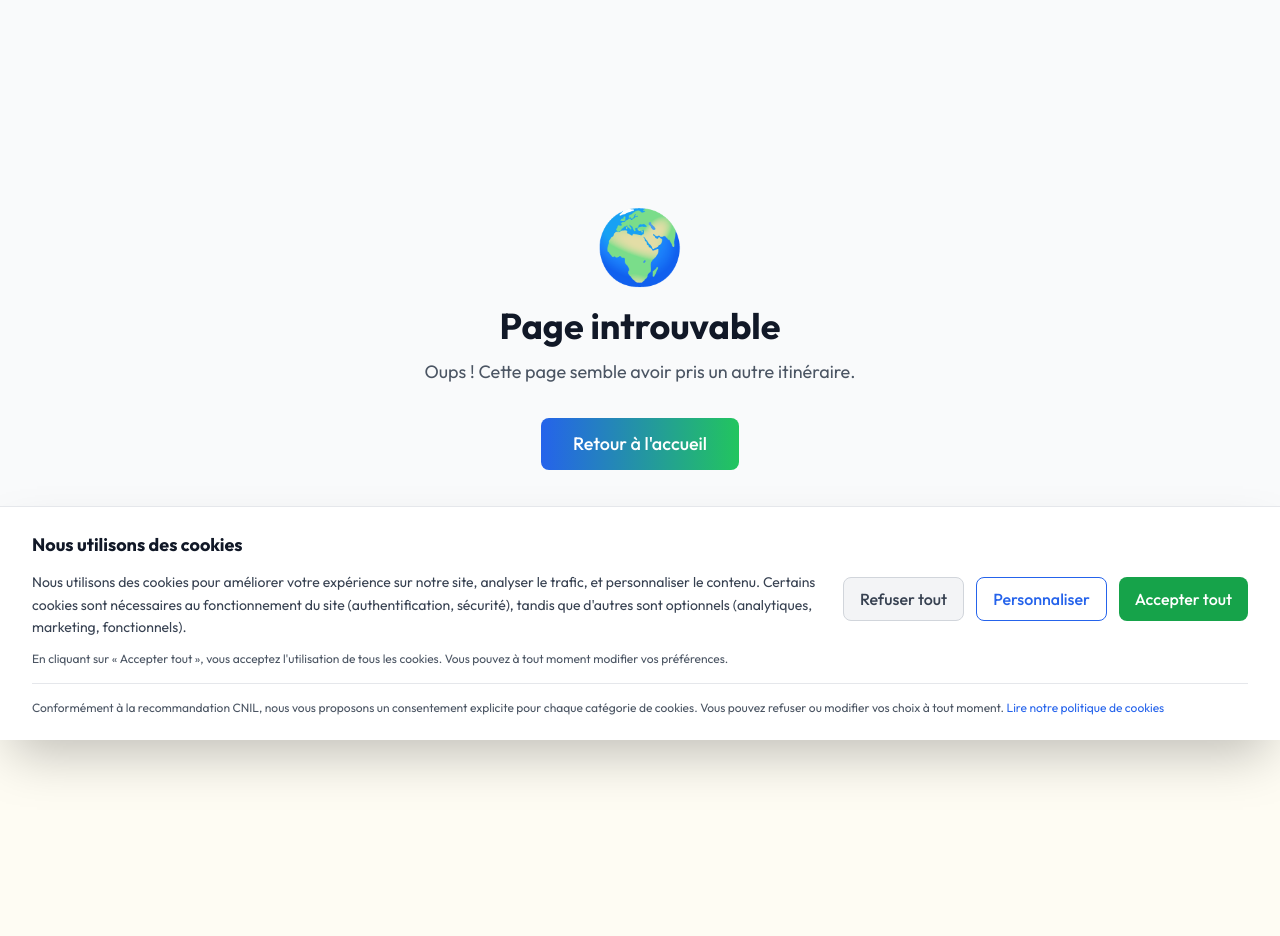
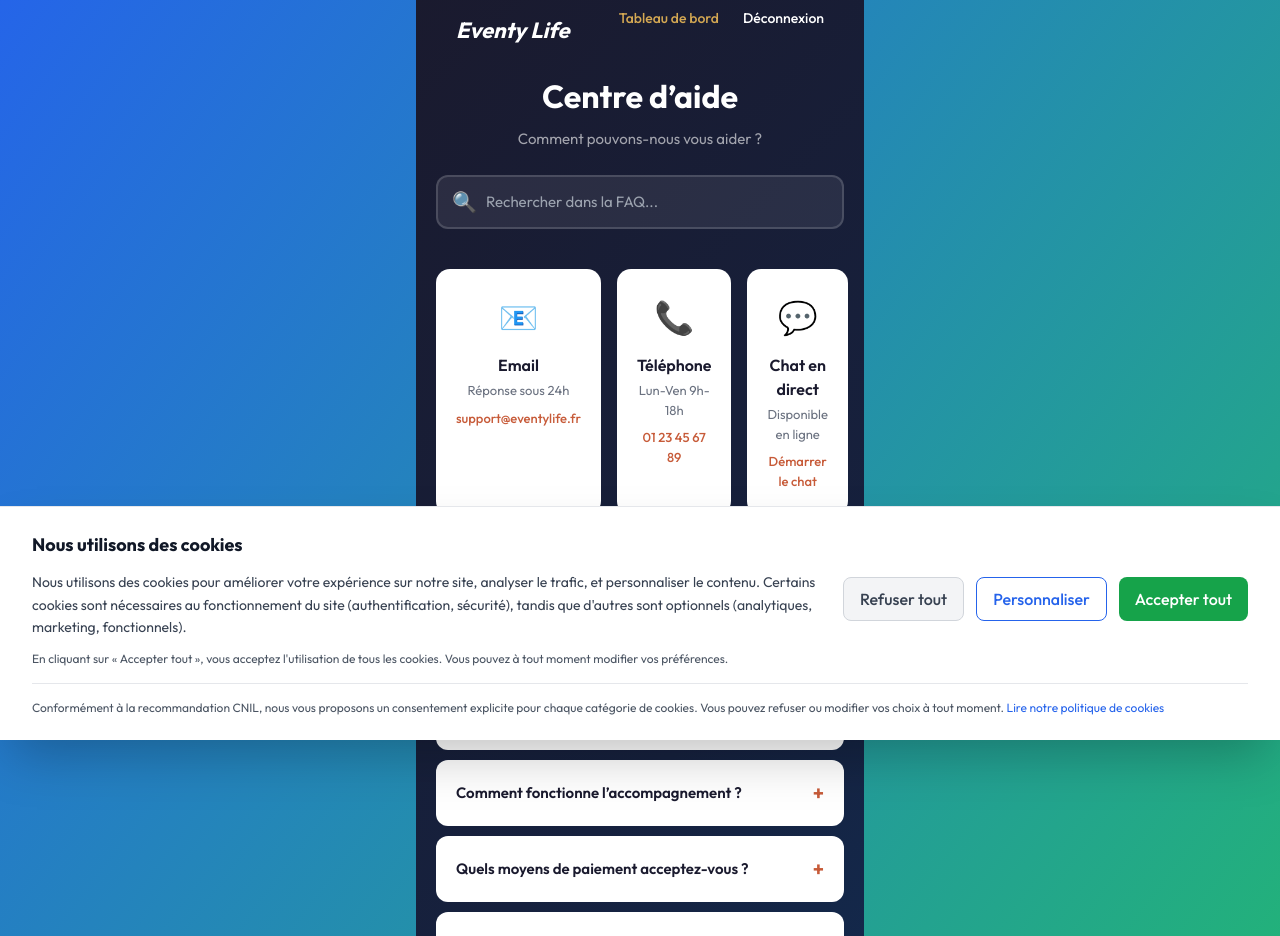
Before and after one commit to eventylife-hub/Eventylife, a Next.js app: page /aide in a window 1280 px wide. Before the commit this address had no page. Shown: the part 60-996 px from the top of the page. Before the commit the page ends 800 px from the top, so only its background shows below. Built offline with nearby package versions, Linux system fonts and the light colour scheme.

Commit message:
feat: add aide/help center page

```diff
--- /dev/null
+++ b/app/(auth)/aide/page.tsx
@@ -0,0 +1,166 @@
+'use client';
+import { useState } from 'react';
+
+const faqItems = [
+  {
+    question: "Comment r\u00e9server un voyage ?",
+    answer: "Parcourez nos voyages disponibles, s\u00e9lectionnez celui qui vous int\u00e9resse, choisissez vos options (chambre, transport, assurance) puis proc\u00e9dez au paiement s\u00e9curis\u00e9. Votre accompagnateur vous contactera ensuite pour organiser les d\u00e9tails."
+  },
+  {
+    question: "Puis-je annuler ma r\u00e9servation ?",
+    answer: "Oui, vous pouvez annuler votre r\u00e9servation depuis votre espace personnel. Les conditions d\u2019annulation d\u00e9pendent du d\u00e9lai avant le d\u00e9part : remboursement int\u00e9gral jusqu\u2019\u00e0 30 jours avant, 50% entre 30 et 15 jours, et aucun remboursement en dessous de 15 jours sauf assurance annulation."
+  },
+  {
+    question: "Comment fonctionne l\u2019accompagnement ?",
+    answer: "Chaque voyage est encadr\u00e9 par un accompagnateur d\u00e9di\u00e9 qui vous assiste de votre porte de d\u00e9part jusqu\u2019\u00e0 votre retour. Il g\u00e8re la logistique, r\u00e9pond \u00e0 vos questions et s\u2019assure que tout se passe parfaitement."
+  },
+  {
+    question: "Quels moyens de paiement acceptez-vous ?",
+    answer: "Nous acceptons les cartes bancaires (Visa, Mastercard), le paiement en 3 ou 4 fois sans frais, et le virement bancaire. Tous les paiements sont s\u00e9curis\u00e9s par Stripe."
+  },
+  {
+    question: "Puis-je voyager seul(e) ?",
+    answer: "Absolument ! Nos voyages de groupe sont ouverts \u00e0 tous, que vous voyagiez seul(e), en couple ou en famille. C\u2019est d\u2019ailleurs une excellente occasion de rencontrer d\u2019autres voyageurs."
+  },
+  {
+    question: "Comment modifier ma r\u00e9servation ?",
+    answer: "Rendez-vous dans votre espace \u00ab Mes r\u00e9servations \u00bb pour modifier les d\u00e9tails de votre voyage (chambre, options, voyageurs). Certaines modifications peuvent entra\u00eener un ajustement tarifaire."
+  },
+  {
+    question: "Que comprend le prix affich\u00e9 ?",
+    answer: "Le prix par personne inclut le transport (bus ou avion), l\u2019h\u00e9bergement, l\u2019accompagnement porte-\u00e0-porte et les activit\u00e9s mentionn\u00e9es dans le programme. Les repas et l\u2019assurance sont en option."
+  },
+  {
+    question: "Comment devenir accompagnateur partenaire ?",
+    answer: "Visitez notre page \u00ab Devenir Pro \u00bb pour d\u00e9couvrir le programme partenaire. Vous pourrez cr\u00e9er et vendre vos propres voyages sur notre plateforme apr\u00e8s une formation gratuite."
+  },
+];
+
+const contactOptions = [
+  {
+    icon: "\uD83D\uDCE7",
+    titre: "Email",
+    description: "R\u00e9ponse sous 24h",
+    action: "support@eventylife.fr",
+    lien: "mailto:support@eventylife.fr",
+  },
+  {
+    icon: "\uD83D\uDCDE",
+    titre: "T\u00e9l\u00e9phone",
+    description: "Lun-Ven 9h-18h",
+    action: "01 23 45 67 89",
+    lien: "tel:+33123456789",
+  },
+  {
+    icon: "\uD83D\uDCAC",
+    titre: "Chat en direct",
+    description: "Disponible en ligne",
+    action: "D\u00e9marrer le chat",
+    lien: "#",
+  },
+];
+
+export default function AidePage() {
+  const [openIndex, setOpenIndex] = useState<number | null>(null);
+  const [recherche, setRecherche] = useState('');
+
+  const filteredFaq = faqItems.filter(item =>
+    item.question.toLowerCase().includes(recherche.toLowerCase()) ||
+    item.answer.toLowerCase().includes(recherche.toLowerCase())
+  );
+
+  return (
+    <div style={{ minHeight: '100vh', background: 'linear-gradient(135deg, #1A1A2E 0%, #16213E 50%, #0F3460 100%)' }}>
+      <nav style={{ display: 'flex', justifyContent: 'space-between', alignItems: 'center', padding: '20px 40px', maxWidth: 900, margin: '0 auto' }}>
+        <div style={{ color: '#FFFFFF', fontSize: 22, fontWeight: 700, fontStyle: 'italic' }}>Eventy Life</div>
+        <div style={{ display: 'flex', gap: 24 }}>
+          <a href="/tableau-de-bord" style={{ color: '#D4A853', textDecoration: 'none', fontSize: 14, fontWeight: 500 }}>Tableau de bord</a>
+          <a href="/connexion" style={{ color: '#FFFFFF', textDecoration: 'none', fontSize: 14, fontWeight: 500 }}>
+            {"D\u00e9connexion"}
+          </a>
+        </div>
+      </nav>
+
+      <div style={{ maxWidth: 750, margin: '0 auto', padding: '0 20px 60px' }}>
+        <div style={{ textAlign: 'center', marginBottom: 40 }}>
+          <h1 style={{ color: '#FFFFFF', fontSize: 32, fontWeight: 700, marginBottom: 8 }}>
+            {"Centre d\u2019aide"}
+          </h1>
+          <p style={{ color: 'rgba(255,255,255,0.6)', fontSize: 15, marginBottom: 24 }}>
+            {"Comment pouvons-nous vous aider\u00a0?"}
+          </p>
+          <div style={{ position: 'relative', maxWidth: 500, margin: '0 auto' }}>
+            <input
+              type="text"
+              placeholder="Rechercher dans la FAQ..."
+              value={recherche}
+              onChange={e => setRecherche(e.target.value)}
+              style={{ width: '100%', padding: '14px 20px 14px 48px', borderRadius: 12, border: '2px solid rgba(255,255,255,0.15)', background: 'rgba(255,255,255,0.08)', color: '#FFFFFF', fontSize: 15, outline: 'none', boxSizing: 'border-box' }}
+            />
+            <span style={{ position: 'absolute', left: 16, top: '50%', transform: 'translateY(-50%)', fontSize: 20 }}>{"\uD83D\uDD0D"}</span>
+          </div>
+        </div>
+
+        <div style={{ display: 'grid', gridTemplateColumns: 'repeat(3, 1fr)', gap: 16, marginBottom: 40 }}>
+          {contactOptions.map((opt, i) => (
+            <a key={i} href={opt.lien} style={{ background: '#FFFFFF', borderRadius: 14, padding: '24px 20px', textAlign: 'center', textDecoration: 'none', transition: 'transform 0.2s' }}>
+              <div style={{ fontSize: 32, marginBottom: 12 }}>{opt.icon}</div>
+              <div style={{ color: '#1A1A2E', fontSize: 16, fontWeight: 600, marginBottom: 4 }}>{opt.titre}</div>
+              <div style={{ color: '#6B7280', fontSize: 13, marginBottom: 8 }}>{opt.description}</div>
+              <div style={{ color: '#C75B39', fontSize: 13, fontWeight: 500 }}>{opt.action}</div>
+            </a>
+          ))}
+        </div>
+
+        <h2 style={{ color: '#FFFFFF', fontSize: 22, fontWeight: 600, marginBottom: 20 }}>
+          Questions les plus pos{"é"}es
+        </h2>
+
+        {filteredFaq.length === 0 ? (
+          <div style={{ textAlign: 'center', padding: '40px 20px', background: 'rgba(255,255,255,0.06)', borderRadius: 14 }}>
+            <div style={{ fontSize: 40, marginBottom: 12 }}>{"\uD83E\uDD14"}</div>
+            <p style={{ color: '#FFFFFF', fontSize: 16, fontWeight: 500, marginBottom: 4 }}>Aucun résultat</p>
+            <p style={{ color: 'rgba(255,255,255,0.5)', fontSize: 14 }}>
+              {"Essayez un autre terme de recherche ou contactez-nous directement."}
+            </p>
+          </div>
+        ) : (
+          <div style={{ display: 'flex', flexDirection: 'column', gap: 10 }}>
+            {filteredFaq.map((item, i) => {
+              const isOpen = openIndex === i;
+              return (
+                <div key={i} style={{ background: '#FFFFFF', borderRadius: 12, overflow: 'hidden' }}>
+                  <button
+                    onClick={() => setOpenIndex(isOpen ? null : i)}
+                    style={{ width: '100%', display: 'flex', justifyContent: 'space-between', alignItems: 'center', padding: '18px 20px', background: 'none', border: 'none', cursor: 'pointer', textAlign: 'left' }}
+                  >
+                    <span style={{ color: '#1A1A2E', fontSize: 15, fontWeight: 600, flex: 1 }}>{item.question}</span>
+                    <span style={{ color: '#C75B39', fontSize: 20, fontWeight: 700, marginLeft: 12, transform: isOpen ? 'rotate(45deg)' : 'none', transition: 'transform 0.2s' }}>+</span>
+                  </button>
+                  {isOpen && (
+                    <div style={{ padding: '0 20px 18px', color: '#4B5563', fontSize: 14, lineHeight: 1.7 }}>
+                      {item.answer}
+                    </div>
+                  )}
+                </div>
+              );
+            })}
+          </div>
+        )}
+
+        <div style={{ background: 'rgba(255,255,255,0.08)', borderRadius: 16, padding: '32px 28px', marginTop: 40, textAlign: 'center' }}>
+          <div style={{ fontSize: 36, marginBottom: 12 }}>{"\uD83D\uDCE9"}</div>
+          <h3 style={{ color: '#FFFFFF', fontSize: 20, fontWeight: 600, marginBottom: 8, marginTop: 0 }}>
+            {"Vous n\u2019avez pas trouv\u00e9 votre r\u00e9ponse\u00a0?"}
+          </h3>
+          <p style={{ color: 'rgba(255,255,255,0.6)', fontSize: 14, marginBottom: 20 }}>
+            {"Notre \u00e9quipe est \u00e0 votre disposition pour r\u00e9pondre \u00e0 toutes vos questions."}
+          </p>
+          <a href="/contact" style={{ display: 'inline-block', padding: '14px 32px', background: '#D4A853', color: '#1A1A2E', borderRadius: 10, fontSize: 15, fontWeight: 600, textDecoration: 'none' }}>
+            Nous contacter
+          </a>
+        </div>
+      </div>
+    </div>
+  );
+}
```
